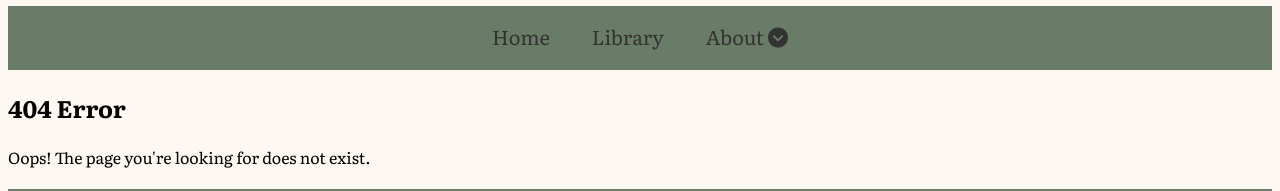
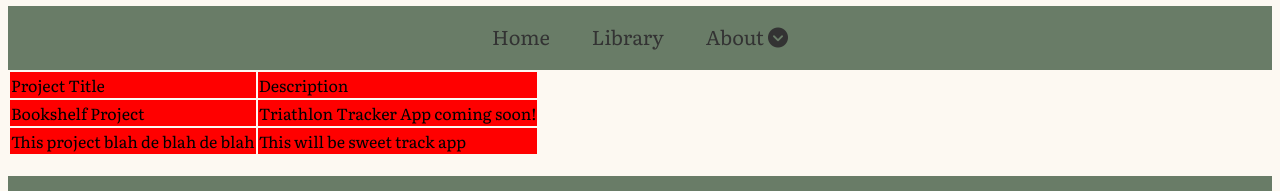
Before and after one commit to nbharvey/Naomi-Harvey-Unit-1-Final-Project, a React (Vite) app in the folder react-bookshelf-project/: page /aboutprojects in a window 1280 px wide. Before the commit this address had no page. Shown: the part 192-383 px from the top of the page. Built offline with nearby package versions, Linux system fonts and the light colour scheme.

Commit message:
updating for deployment

```diff
--- a/react-bookshelf-project/src/App.jsx
+++ b/react-bookshelf-project/src/App.jsx
@@ -7,6 +7,7 @@ import Footer from './layout/Footer';
 import Navbar from './layout/Navbar';
 import PageNotFound from './components/404Page';
 import AboutNaomi from './pages/AboutNaomi';
+import AboutProjects from './pages/AboutProjects';
 
 function App() {
   return (
@@ -18,6 +19,7 @@ function App() {
         <Route path="/" element={<Home />} />
         <Route path="/library" element={<Bookshelf />} />
         <Route path="/aboutnaomi" element={<AboutNaomi />} />
+        <Route path="/aboutprojects" element={<AboutProjects />} />
         <Route path="*" element={<PageNotFound />} />
 
       </Routes>
--- /dev/null
+++ b/react-bookshelf-project/src/pages/AboutProjects.jsx
@@ -0,0 +1,29 @@
+function AboutProjects() {
+    let id = 0;
+    function createData(project, describeproject) {
+        id += 1;
+        return { id, project, describeproject };
+    }
+
+    let rows = [
+        createData('Project Title', 'Description'),
+
+        createData('Bookshelf Project', 'Triathlon Tracker App coming soon!'),
+        createData('This project blah de blah de blah', 'This will be sweet track app'),
+    ];
+
+    return (
+        <table>
+            {rows.map(row => (
+                <tr key={row.id} style={{ backgroundColor: 'red' }}>
+                    <td>{row.project}</td>
+                    <td>{row.describeproject}</td>
+                </tr>
+            ))}
+        </table>
+    )
+
+
+}
+
+export default AboutProjects
```
Also changed, not shown: 1 other file (tests, documents, lock files or other folders).
